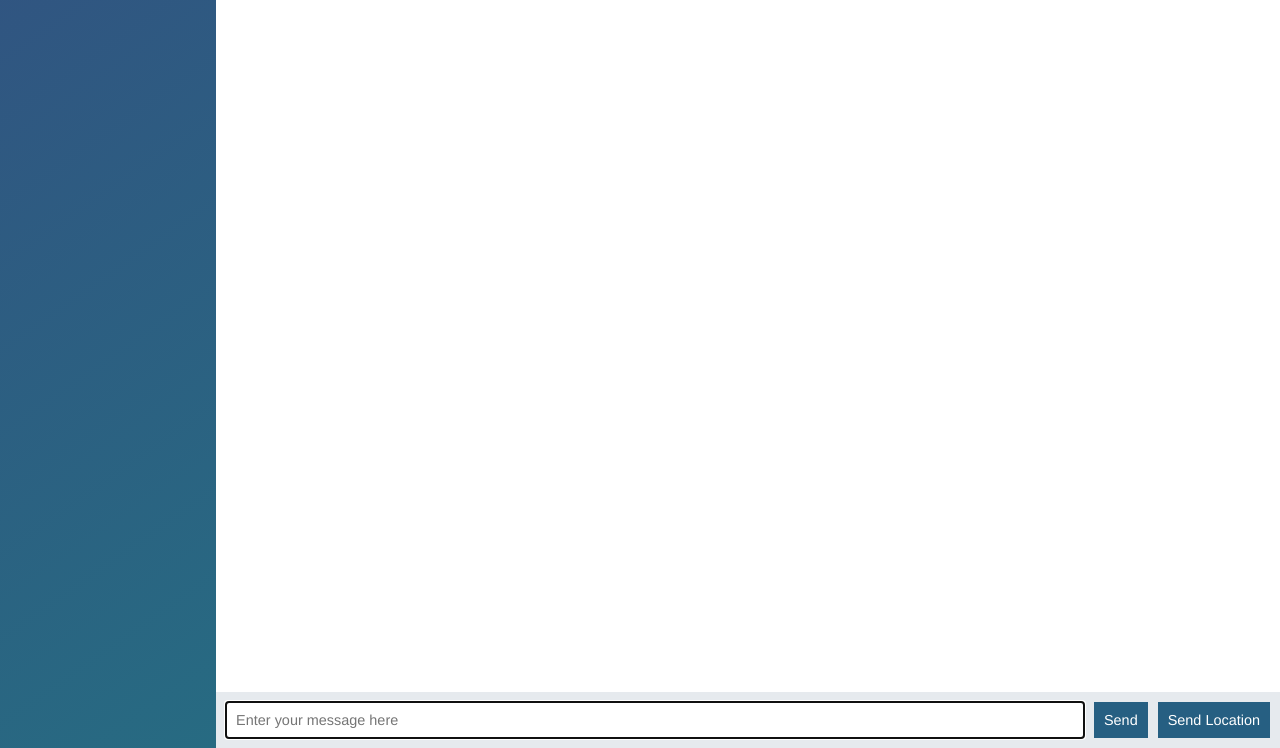
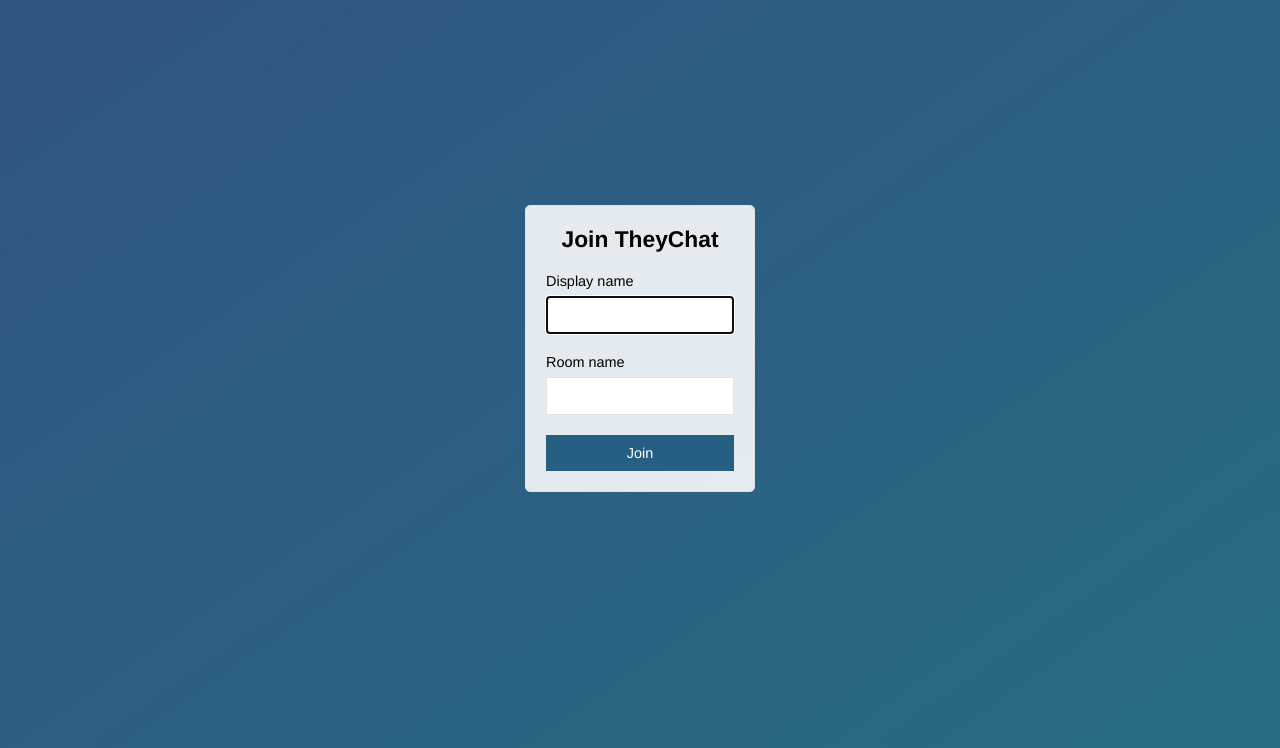
Before and after one commit to xiaoyuny/TheyChat, a website: page public/index.html in a window 1280 px wide. Shown: the part 52-800 px from the top of the page. Drawn offline with nearby package versions, Linux system fonts and the light colour scheme; no server answers.

Commit message:
Add join page

```diff
--- a/public/index.html
+++ b/public/index.html
@@ -2,42 +2,26 @@
 <html lang="en">
   <head>
     <meta charset="UTF-8" />
-    <meta name="viewport" content="width=device-width, initial-scale=1.0" />
+    <meta name="viewport" content="width=device-width, initial-scale=1.0
+    user_scalable=no />
     <meta http-equiv="X-UA-Compatible" content="ie=edge" />
-    <title>Node Chat App</title>
+    <title>Join | TheyChat</title>
     <link rel="stylesheet" href="./stylesheets/main.css" />
   </head>
-  <body class="chat">
-    <div class="chat__sidebar">
-      <h3>TheyChat</h3>
-      <div id="users"></div>
+  <body class="centered-form">
+    <div class="centered-form__form">
+      <form action="/chat.html">
+        <div class="form-field"><h3>Join TheyChat</h3></div>
+        <div class="form-field">
+          <label>Display name</label>
+          <input type="text" name="name" autofocus />
+        </div>
+
+        <div class="form-field">
+          <label>Room name</label> <input type="text" name="room" />
+        </div>
+        <div class="form-field"><button>Join</button></div>
+      </form>
     </div>
-
-    <div class="chat__main">
-      <ol id="messages" class="chat__messages"></ol>
-
-      <div class="chat__footer">
-        <form id="message-form">
-          <input
-            type="text"
-            name="message"
-            placeholder="Enter your message here"
-            autofocus
-            autocomplete="off"
-          />
-          <button>Send</button>
-        </form>
-
-        <button id="send-location">Send Location</button>
-      </div>
-    </div>
-
-    <script id="message-template" type="text/template">
-      <p>{{ text }}</p>
-    </script>
-
-    <script src="/socket.io/socket.io.js"></script>
-    <script src="js/index.js"></script>
-    <script src="./js/libs/moment.js"></script>
   </body>
 </html>
```
Also changed, not shown: public/chat.html (added, +46 -0 lines), public/js/chat.js (renamed from public/js/index.js).
